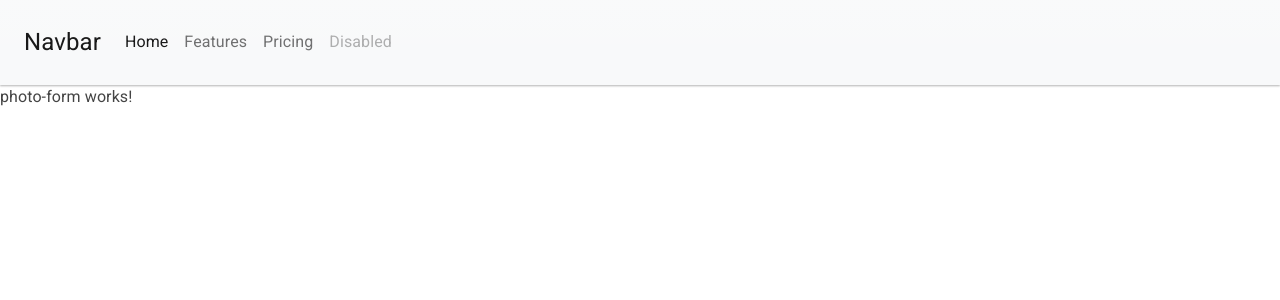
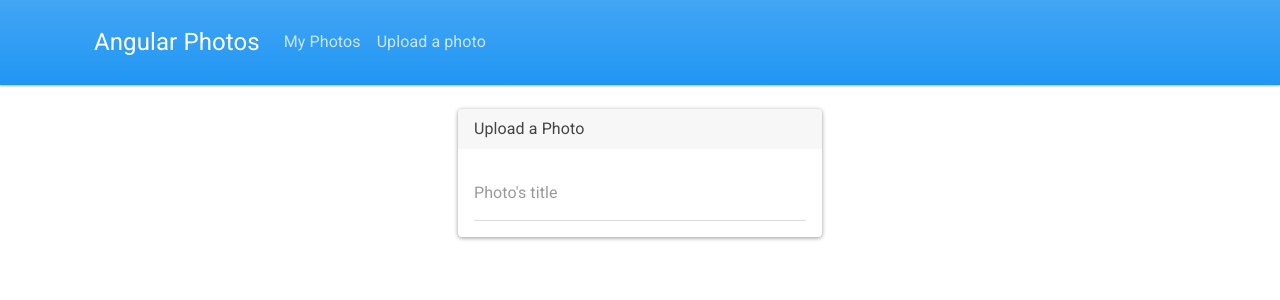
Before and after one commit to andriusmw/cardapp, an Angular app: page /photos/new in a window 1280 px wide. Shown: the top 300 px of the page. Built offline with nearby package versions, Linux system fonts and the light colour scheme.

Commit message:
tarjeta de card-photoform

```diff
--- a/src/app/app.component.html
+++ b/src/app/app.component.html
@@ -3,5 +3,6 @@
 
 <app-navigation></app-navigation>
 
-
-<router-outlet></router-outlet>
+<div class="container p-4">
+  <router-outlet></router-outlet>
+</div>
--- a/src/app/navigation/navigation.component.html
+++ b/src/app/navigation/navigation.component.html
@@ -1,16 +1,20 @@
-<nav class="navbar navbar-expand-lg navbar-light bg-light">
-  <div class="container-fluid">
-    <a class="navbar-brand" href="#">Navbar</a>
-    <button class="navbar-toggler" type="button" data-bs-toggle="collapse" data-bs-target="#navbarNavAltMarkup" aria-controls="navbarNavAltMarkup" aria-expanded="false" aria-label="Toggle navigation">
-      <span class="navbar-toggler-icon"></span>
-    </button>
-    <div class="collapse navbar-collapse" id="navbarNavAltMarkup">
-      <div class="navbar-nav">
-        <a class="nav-link active" aria-current="page" href="#">Home</a>
-        <a class="nav-link" href="#">Features</a>
-        <a class="nav-link" href="#">Pricing</a>
-        <a class="nav-link disabled">Disabled</a>
-      </div>
+<nav class="navbar navbar-expand-lg navbar-dark bg-primary">
+
+  <div class="container">
+      <a class="navbar-brand" routerLink="/">Angular Photos</a>
+
+
+      <div class="collapse navbar-collapse" id="navbarNav">
+
+     <ul class="navbar-nav ml-auto">
+       <li class="nav-item active">
+          <a class="nav-link" routerLink="/photos">My Photos</a>
+       </li>
+       <li class="nav-item active">
+        <a class="nav-link" routerLink="/photos/new">Upload a photo</a>
+     </li>
+     </ul>
     </div>
   </div>
+
 </nav>
--- a/src/app/photo-form/photo-form.component.html
+++ b/src/app/photo-form/photo-form.component.html
@@ -1 +1,18 @@
-<p>photo-form works!</p>
+
+
+
+
+<div class="col-lg-4 mx-auto">
+  <div class="card">
+    <div class="card-header">
+      Upload a Photo
+    </div>
+    <div class="card-body">
+      <form>
+          <div class="form-group">
+             <input type="text" class="form-control" placeholder="Photo's title" required>
+          </div>
+      </form>
+    </div>
+  </div>
+</div>
```
